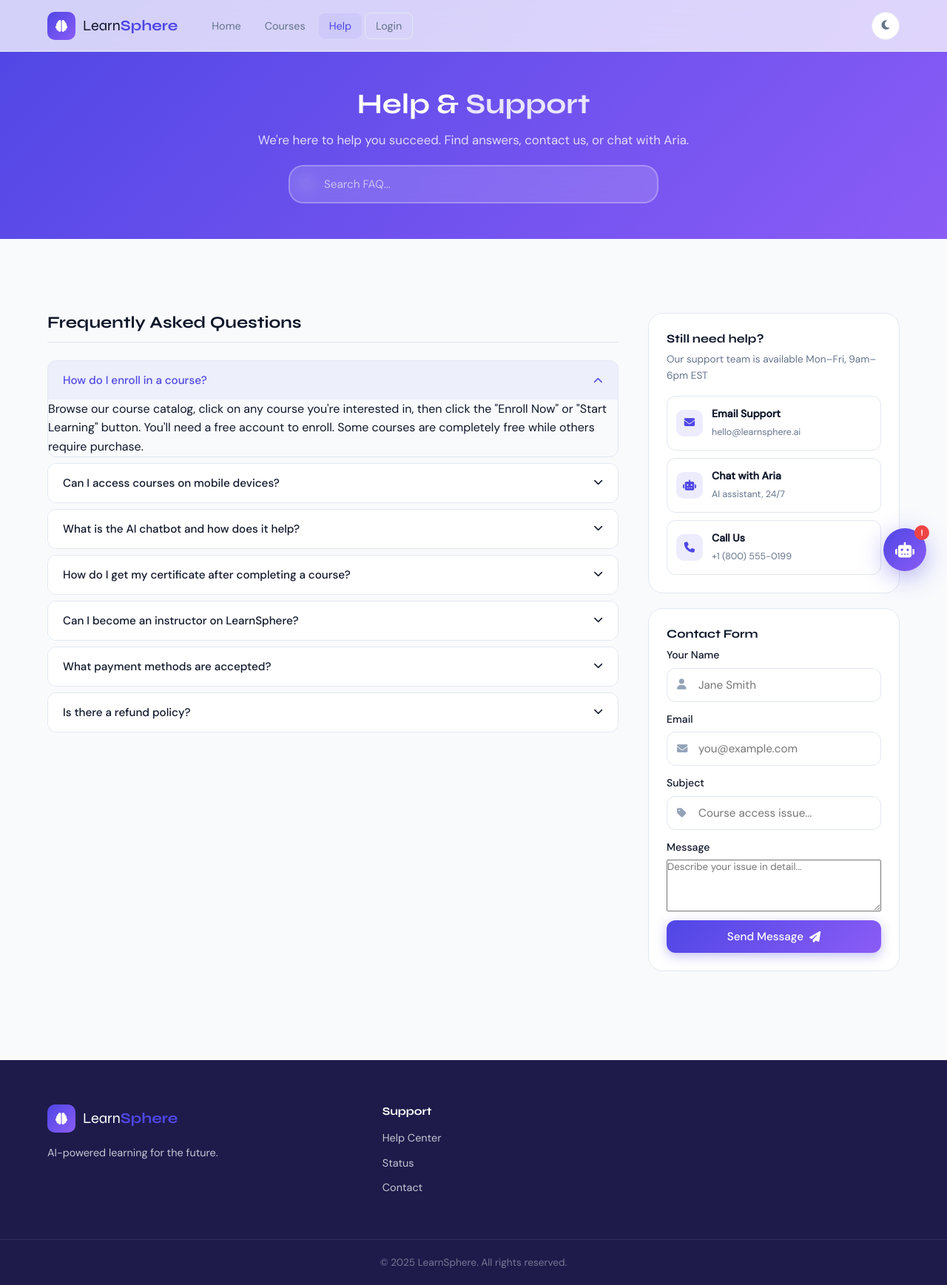
After one commit to avijit-933/web_design_gift, a Django app: template templates/abut.html in a window 1280 px wide. The commit adds this page. Shown: the whole page at 74% size. Run offline with Django 4.2, Linux system fonts and the light colour scheme; the template is opened without the code that fills it, so the values that code supplies are empty.

Commit message:
add all file

```diff
--- a/app1/urls.py
+++ b/app1/urls.py
@@ -7,7 +7,9 @@ urlpatterns = [
     path('student_dashboard/', views.student_dashboard, name='student_dashboard'),
     path('register/', views.register, name='register'),
     path('courses', views.courses, name='courses'),
-    path('couse_list',views.couse_list,name='couse_list'),
-    path('admin1',views.admin1,name='admin1')
+    path('course_details',views.course_details,name='course_details'),
+    path('admin1',views.admin1,name='admin1'),
+    path('help',views.admin1,name='help')
+
 
 ]
--- a/app1/views.py
+++ b/app1/views.py
@@ -12,7 +12,9 @@ def student_dashboard(request):
     return render(request, 'student_dashboard.html')
 def courses(request):
     return render(request, 'courses.html')
-def couse_list(request):
-    return render(request,'couse_list.html')
+def course_details(request):
+    return render(request,'course_details.html')
 def admin1(request):
     return render(request,'admin1.html')
+def help(request):
+    return render(request,'help.html')
--- /dev/null
+++ b/templates/abut.html
@@ -0,0 +1,148 @@
+<!DOCTYPE html>
+<html lang="en" data-theme="light">
+<head>
+  <meta charset="UTF-8"/>
+  <meta name="viewport" content="width=device-width, initial-scale=1.0"/>
+  <title>Help & Support — LearnSphere</title>
+  {% load static %}
+  <link rel="stylesheet" href="{% static 'css/style.css' %}">
+  <link href="https://fonts.googleapis.com/css2?family=Syne:wght@400;600;700;800&family=DM+Sans:ital,wght@0,300;0,400;0,500;1,300&display=swap" rel="stylesheet"/>
+  <link rel="stylesheet" href="https://cdnjs.cloudflare.com/ajax/libs/font-awesome/6.5.0/css/all.min.css"/>
+</head>
+<body class="page-help">
+<nav class="navbar" id="navbar">
+  <div class="nav-container">
+    <a href="index.html" class="nav-logo"><span class="logo-icon"><i class="fas fa-brain"></i></span><span>Learn<strong>Sphere</strong></span></a>
+    <ul class="nav-links" id="navLinks">
+      <li><a href="index.html">Home</a></li>
+      <li><a href="courses.html">Courses</a></li>
+      <li><a href="help.html" class="active">Help</a></li>
+      <li><a href="login.html" class="btn-outline-nav">Login</a></li>
+    </ul>
+    <div class="nav-actions">
+      <button class="theme-toggle" id="themeToggle"><i class="fas fa-moon"></i></button>
+      <button class="hamburger" id="hamburger"><span></span><span></span><span></span></button>
+    </div>
+  </div>
+</nav>
+
+<div class="page-hero-mini">
+  <div class="container">
+    <h1>Help & <span class="gradient-text">Support</span></h1>
+    <p>We're here to help you succeed. Find answers, contact us, or chat with Aria.</p>
+    <div class="help-search-bar">
+      <i class="fas fa-search"></i>
+      <input type="text" id="faqSearch" placeholder="Search FAQ..."/>
+    </div>
+  </div>
+</div>
+
+<section class="section">
+  <div class="container">
+    <div class="help-layout">
+      <div class="help-main">
+        <div class="content-section">
+          <h2>Frequently Asked Questions</h2>
+          <div class="accordion" id="faqAccordion">
+            <div class="accordion-item">
+              <button class="accordion-header"><span>How do I enroll in a course?</span><i class="fas fa-chevron-down"></i></button>
+              <div class="accordion-body"><p>Browse our course catalog, click on any course you're interested in, then click the "Enroll Now" or "Start Learning" button. You'll need a free account to enroll. Some courses are completely free while others require purchase.</p></div>
+            </div>
+            <div class="accordion-item">
+              <button class="accordion-header"><span>Can I access courses on mobile devices?</span><i class="fas fa-chevron-down"></i></button>
+              <div class="accordion-body"><p>Yes! LearnSphere is fully responsive and works on all devices — desktop, tablet, and mobile. You can learn anywhere, anytime, even offline by downloading lessons.</p></div>
+            </div>
+            <div class="accordion-item">
+              <button class="accordion-header"><span>What is the AI chatbot and how does it help?</span><i class="fas fa-chevron-down"></i></button>
+              <div class="accordion-body"><p>Our AI assistant Aria is available 24/7 to help you with course questions, explain concepts, recommend learning paths, and navigate the platform. Just click the chat icon in the bottom right corner to start a conversation.</p></div>
+            </div>
+            <div class="accordion-item">
+              <button class="accordion-header"><span>How do I get my certificate after completing a course?</span><i class="fas fa-chevron-down"></i></button>
+              <div class="accordion-body"><p>Once you complete all lessons and pass the final assessment with a score of 70% or higher, your certificate is automatically generated. You can download it from your dashboard under "My Certificates" or from the completed course page.</p></div>
+            </div>
+            <div class="accordion-item">
+              <button class="accordion-header"><span>Can I become an instructor on LearnSphere?</span><i class="fas fa-chevron-down"></i></button>
+              <div class="accordion-body"><p>Absolutely! Register for a free account, go to your profile settings, and switch to "Instructor" mode. You can then create and publish courses. All courses go through a brief quality review before going live.</p></div>
+            </div>
+            <div class="accordion-item">
+              <button class="accordion-header"><span>What payment methods are accepted?</span><i class="fas fa-chevron-down"></i></button>
+              <div class="accordion-body"><p>We accept all major credit/debit cards (Visa, Mastercard, Amex), PayPal, and many regional payment methods. All payments are securely processed via Stripe with 256-bit SSL encryption.</p></div>
+            </div>
+            <div class="accordion-item">
+              <button class="accordion-header"><span>Is there a refund policy?</span><i class="fas fa-chevron-down"></i></button>
+              <div class="accordion-body"><p>Yes! We offer a 30-day money-back guarantee on all paid courses. If you're not satisfied for any reason, contact our support team and we'll process a full refund within 3-5 business days.</p></div>
+            </div>
+          </div>
+        </div>
+      </div>
+
+      <div class="help-sidebar">
+        <div class="help-contact-card glass-card">
+          <h3>Still need help?</h3>
+          <p>Our support team is available Mon–Fri, 9am–6pm EST</p>
+          <div class="contact-options">
+            <a href="mailto:hello@learnsphere.ai" class="contact-opt"><i class="fas fa-envelope"></i><div><strong>Email Support</strong><small>hello@learnsphere.ai</small></div></a>
+            <a href="#" class="contact-opt" onclick="document.getElementById('chatbotToggle').click(); return false;"><i class="fas fa-robot"></i><div><strong>Chat with Aria</strong><small>AI assistant, 24/7</small></div></a>
+            <a href="#" class="contact-opt"><i class="fas fa-phone"></i><div><strong>Call Us</strong><small>+1 (800) 555-0199</small></div></a>
+          </div>
+        </div>
+
+        <div class="help-form-card glass-card">
+          <h3>Contact Form</h3>
+          <form id="contactForm" class="auth-form">
+            <div class="form-group"><label>Your Name</label><div class="input-wrapper"><i class="fas fa-user"></i><input type="text" placeholder="Jane Smith"/></div></div>
+            <div class="form-group"><label>Email</label><div class="input-wrapper"><i class="fas fa-envelope"></i><input type="email" placeholder="you@example.com"/></div></div>
+            <div class="form-group"><label>Subject</label><div class="input-wrapper"><i class="fas fa-tag"></i><input type="text" placeholder="Course access issue..."/></div></div>
+            <div class="form-group"><label>Message</label><textarea rows="4" placeholder="Describe your issue in detail..."></textarea></div>
+            <button type="submit" class="btn btn-primary full-width">Send Message <i class="fas fa-paper-plane"></i></button>
+          </form>
+        </div>
+      </div>
+    </div>
+  </div>
+</section>
+
+<footer class="footer">
+  <div class="container footer-grid">
+    <div class="footer-brand">
+      <a href="index.html" class="nav-logo"><span class="logo-icon"><i class="fas fa-brain"></i></span><span>Learn<strong>Sphere</strong></span></a>
+      <p>AI-powered learning for the future.</p>
+    </div>
+    <div class="footer-col">
+      <h4>Support</h4>
+      <ul><li><a href="help.html">Help Center</a></li><li><a href="#">Status</a></li><li><a href="#">Contact</a></li></ul>
+    </div>
+  </div>
+  <div class="footer-bottom"><p>© 2025 LearnSphere. All rights reserved.</p></div>
+</footer>
+
+<!-- Chatbot -->
+<div class="chatbot-container" id="chatbot">
+  <div class="chatbot-window" id="chatbotWindow">
+    <div class="chatbot-header">
+      <div class="chatbot-info"><div class="bot-avatar"><i class="fas fa-robot"></i></div><div><strong>Aria</strong><small>AI Learning Assistant</small></div></div>
+      <button class="chatbot-close" id="closeChatbot"><i class="fas fa-times"></i></button>
+    </div>
+    <div class="chatbot-messages" id="chatMessages">
+      <div class="msg bot-msg"><div class="msg-bubble">Hello! I'm Aria, your AI support assistant. How can I help you today? 🙋</div></div>
+    </div>
+    <div class="chatbot-suggestions" id="chatSuggestions">
+      <button class="suggestion-btn" data-q="How do I reset my password?">🔒 Reset password</button>
+      <button class="suggestion-btn" data-q="How do I get a refund?">💰 Get a refund</button>
+      <button class="suggestion-btn" data-q="How do I download my certificate?">📜 Download certificate</button>
+    </div>
+    <div class="chatbot-input-area">
+      <input type="text" id="chatInput" placeholder="Ask Aria anything..."/>
+      <button id="sendChat"><i class="fas fa-paper-plane"></i></button>
+    </div>
+  </div>
+  <button class="chatbot-toggle" id="chatbotToggle">
+    <i class="fas fa-robot" id="chatIconOpen"></i>
+    <i class="fas fa-times" id="chatIconClose" style="display:none"></i>
+    <span class="chat-badge">!</span>
+  </button>
+</div>
+
+<script src="js/script.js"></script>
+</body>
+</html>
--- a/templates/index.html
+++ b/templates/index.html
@@ -606,11 +606,11 @@
     </a>
     <ul class="nav-links" id="navLinks">
       <li><a href="index.html" class="active">Home</a></li>
-      <li><a href="courses.html">Courses</a></li>
+      <li><a href={% url 'courses'%}>Courses</a></li>
       <li><a href="about.html">About</a></li>
-      <li><a href="help.html">Help</a></li>
+      <li><a href={% url 'help'%}>Help</a></li>
       <li><a href={% url 'login'%} class="btn-outline-nav">Login</a></li>
-      <li><a href="register.html" class="btn-primary-nav">Sign Up</a></li>
+      <li><a href={% url 'login'%} class="btn-primary-nav">Sign Up</a></li>
     </ul>
     <div class="nav-actions">
       <button class="theme-toggle" id="themeToggle" title="Toggle Theme"><i class="fas fa-moon"></i></button>
```
Also changed, not shown: templates/couse_list.html (deleted, +0 -204 lines), templates/ins_dashboard.html (deleted).
